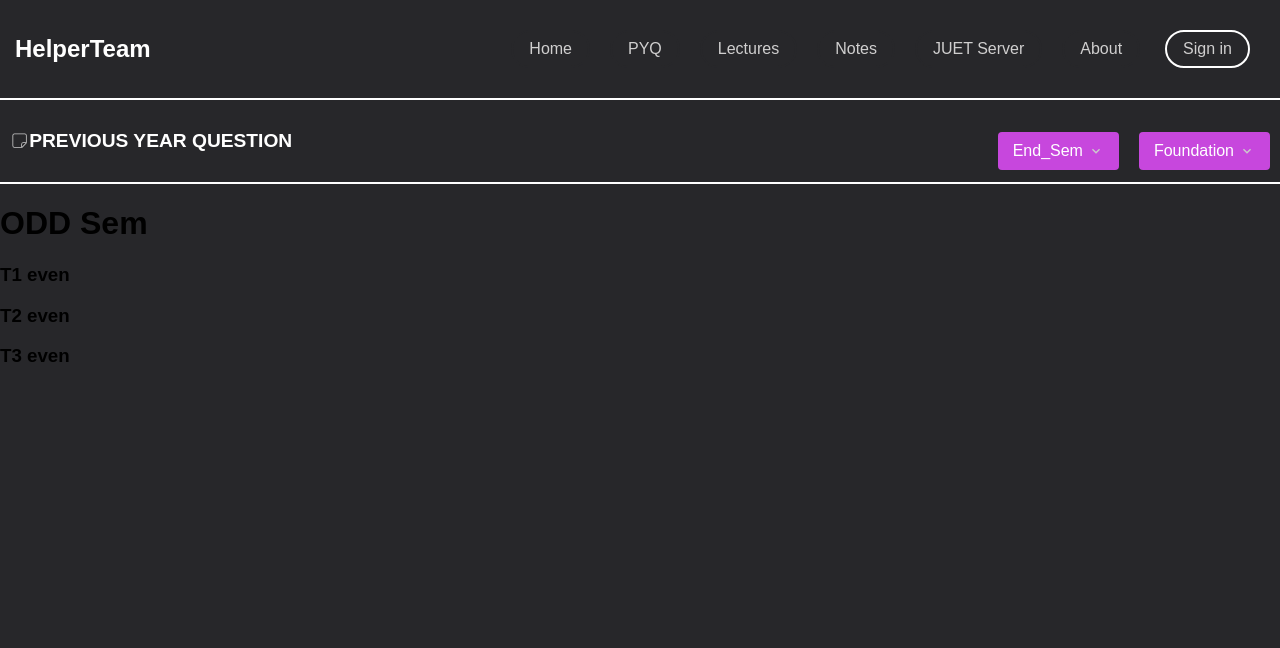
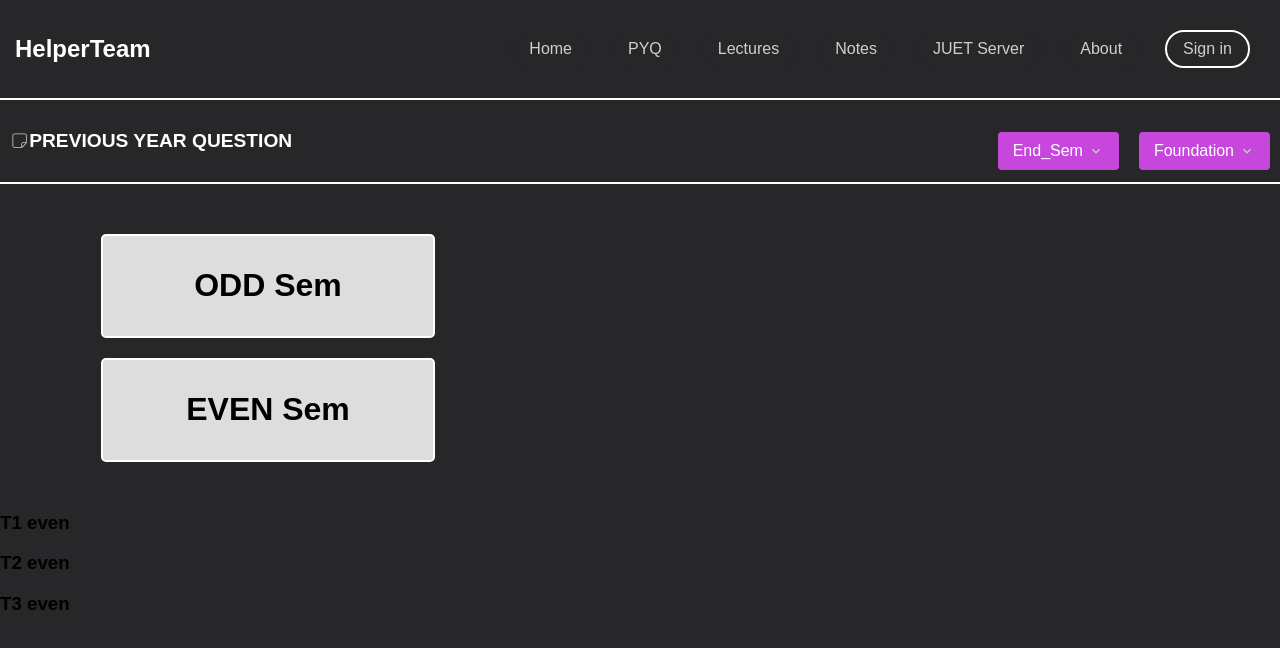
Before and after one commit to Indranil102/Helper_Team, a React (Create React App) app: page /pyq in a window 1280 px wide. Shown: the top 648 px of the page. Built offline with nearby package versions, Linux system fonts and the light colour scheme; a web font is replaced by a local one.

Commit message:
adding button css in select sem

```diff
--- a/src/Pages/pyq/Pyq.css
+++ b/src/Pages/pyq/Pyq.css
@@ -232,3 +232,24 @@ body {
       font-size: 12px;
   }
 }
+
+
+.sem {
+  margin: 50px 101px;
+  display: flex;
+  flex-direction: column;
+  gap: 20px;
+}
+
+.sem-selector {
+  display: inline-block; /* Makes it a button-like element */
+  background-color: #ddd;
+  padding: 10px 15px;
+  max-width: 300px;
+  border: 2px solid white; /* Adds a white border */
+  color: black; /* Sets text color (adjust as needed) */
+  text-align: center; /* Centers text inside the button */
+  border-radius: 5px; /* Optional: Makes the button corners rounded */
+  cursor: pointer; /* Changes the cursor to a pointer on hover */
+  text-decoration: none; /* Removes underline for links (if applicable) */
+}
--- a/src/Pages/pyq/Pyq.jsx
+++ b/src/Pages/pyq/Pyq.jsx
@@ -50,17 +50,17 @@ const Pyq = () => {
         </div>
 
          <div className='ppr-selector'>
-         {
-      selectSem ? (
-            <div className='sem-selector'onClick={selectSem}>
-               <h1>ODD Sem</h1>
+
+             <div className='sem'>
+            <div className='sem-selector'>
+               <h1 onClick={selectSem}>ODD Sem</h1>
             </div>
-         ) : (
+
             <div className='sem-selector' onClick={selectSem}>
                <h1>EVEN Sem</h1>
             </div>
-  )
-}
+            </div>
+
 
 
 {
```
